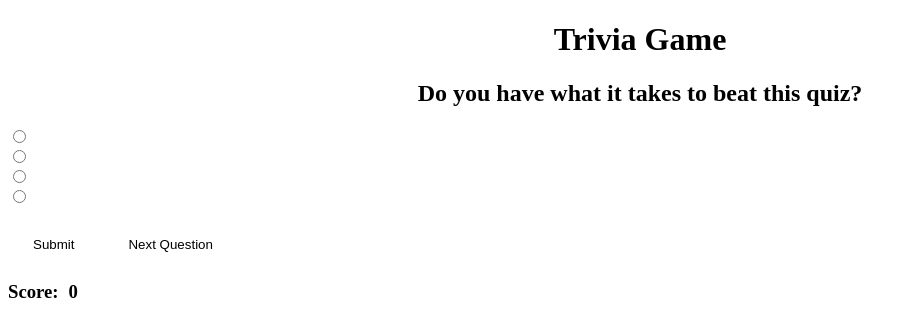
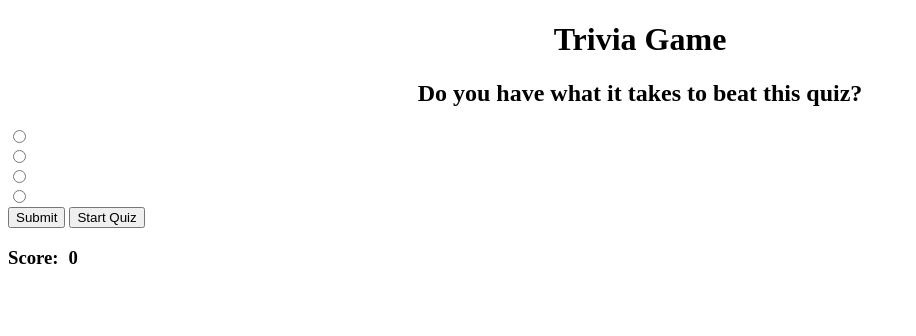
Before and after one commit to farshad-s/trivia-game, a website built with webpack: page src/public/index.html in a window 1280 px wide. Shown: the whole page, without its empty margins (0-916 px from the left). Built offline with nearby package versions, Linux system fonts and the light colour scheme; no server answers.

Commit message:
changed class names of the two buttons

```diff
--- a/src/public/index.html
+++ b/src/public/index.html
@@ -28,8 +28,8 @@
       </div>
 
       <div class="button-holder">
-        <button class="button">Submit</button>
-        <button class="button" id="next-question">Next Question</button>
+        <button class="submit">Submit</button>
+        <button class="next" id="next-question">Start Quiz</button>
       </div>
 
       <div class="score-holder">
```
